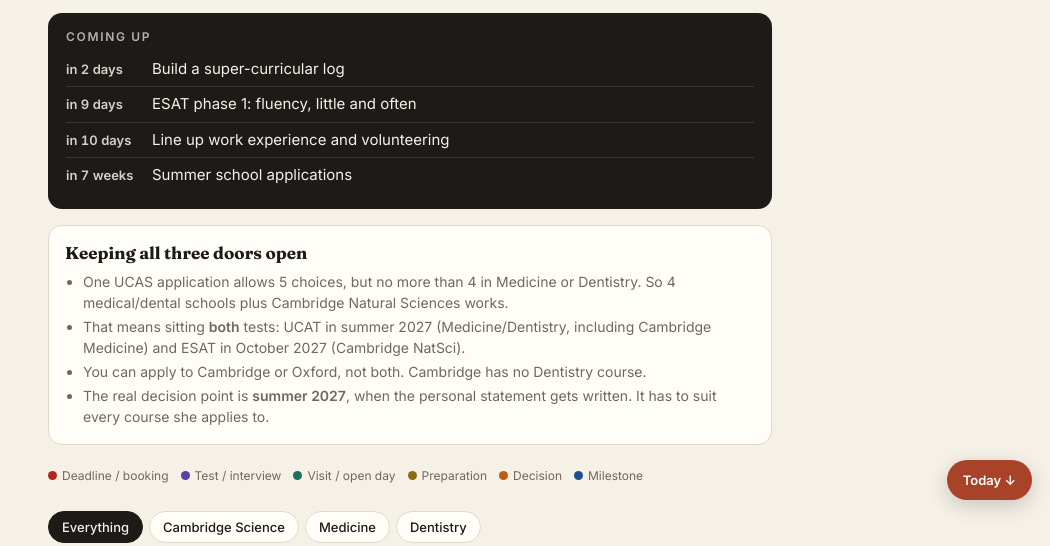
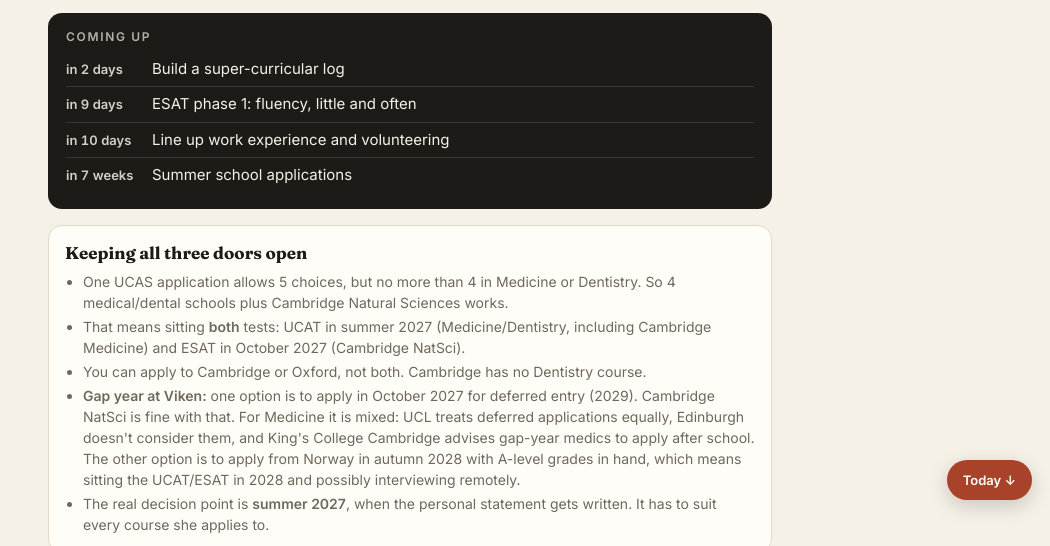
Before and after one commit to HavardSandvik/road-to-uni, a plain HTML site: page index.html in a window 1280 px wide. Shown: the part 282-828 px from the top of the page, without its empty margins (230-1280 px from the left). Drawn offline with Linux system fonts and the light colour scheme.

Commit message:
Add Viken folkehøgskole gap year and deferral notes
Co-Authored-By: Claude Opus 5.5 <noreply@anthropic.com>
Claude-Session: https://claude.ai/code/session_018EBr9Bt8i5KwL5QEB4gUD1

```diff
--- a/index.html
+++ b/index.html
@@ -114,6 +114,7 @@ footer{color:var(--muted);font-size:12px;margin-top:40px;line-height:1.6}
         <li>One UCAS application allows 5 choices, but no more than 4 in Medicine or Dentistry. So 4 medical/dental schools plus Cambridge Natural Sciences works.</li>
         <li>That means sitting <b>both</b> tests: UCAT in summer 2027 (Medicine/Dentistry, including Cambridge Medicine) and ESAT in October 2027 (Cambridge NatSci).</li>
         <li>You can apply to Cambridge or Oxford, not both. Cambridge has no Dentistry course.</li>
+        <li><b>Gap year at Viken:</b> one option is to apply in October 2027 for deferred entry (2029). Cambridge NatSci is fine with that. For Medicine it is mixed: UCL treats deferred applications equally, Edinburgh doesn't consider them, and King's College Cambridge advises gap-year medics to apply after school. The other option is to apply from Norway in autumn 2028 with A-level grades in hand, which means sitting the UCAT/ESAT in 2028 and possibly interviewing remotely.</li>
         <li>The real decision point is <b>summer 2027</b>, when the personal statement gets written. It has to suit every course she applies to.</li>
       </ul>
     </div>
@@ -297,6 +298,14 @@ const EVENTS = [
    x:"Cambridge's own supplementary form, sent by email after UCAS submission. Also the deadline for extenuating circumstances.",
    link:"https://www.magd.cam.ac.uk/undergraduate/apply/dates-and-deadlines"},
 
+  {d:"2027-10-15", t:"Folkehøgskole applications open (Musikkfolkehøgskolen Viken)", type:"deadline", status:"expected",
+   x:"Folk high schools have no application deadline (you can apply right up to the start of term), but the application portal opens around 15 October and popular music lines fill early. Apply for the 2028/29 school year as soon as it opens.",
+   link:"https://www.folkehogskole.no"},
+
+  {d:"2027-11-15", t:"Folkehøgskole first admission round", type:"deadline", status:"expected",
+   x:"Offers start going out from about 15 November, first come first served. Have the Viken application in before this date.",
+   link:"https://www.folkehogskole.no"},
+
   {d:"2027-11-01", end:"2027-12-03", t:"Interview practice", type:"prep", status:"typical",
    x:"Cambridge: academic, problem-based interviews. Practise thinking aloud on unseen problems. Medicine/Dentistry: MMIs covering ethics, NHS awareness, role-play and reflection on work experience."},
 
@@ -325,8 +334,12 @@ const EVENTS = [
   {d:"2028-08-17", t:"A-level results day", type:"milestone", status:"expected",
    x:"Places are confirmed through UCAS from 8am."},
 
+  {d:"2028-08-17", t:"Start the year at Musikkfolkehøgskolen Viken", type:"milestone", status:"expected",
+   x:"Folk high school years usually start in mid to late August and run until May. The exact date comes from the school.",
+   link:"https://www.folkehogskole.no"},
+
   {d:"2028-10-02", t:"Start university", type:"milestone", status:"expected",
-   x:"Cambridge Michaelmas term and most UK universities start in late September or early October."}
+   x:"If going straight to university. With a Viken year, the start is autumn 2029. Cambridge Michaelmas term and most UK universities start in late September or early October."}
 ];
 
 const TYPES = {
```
